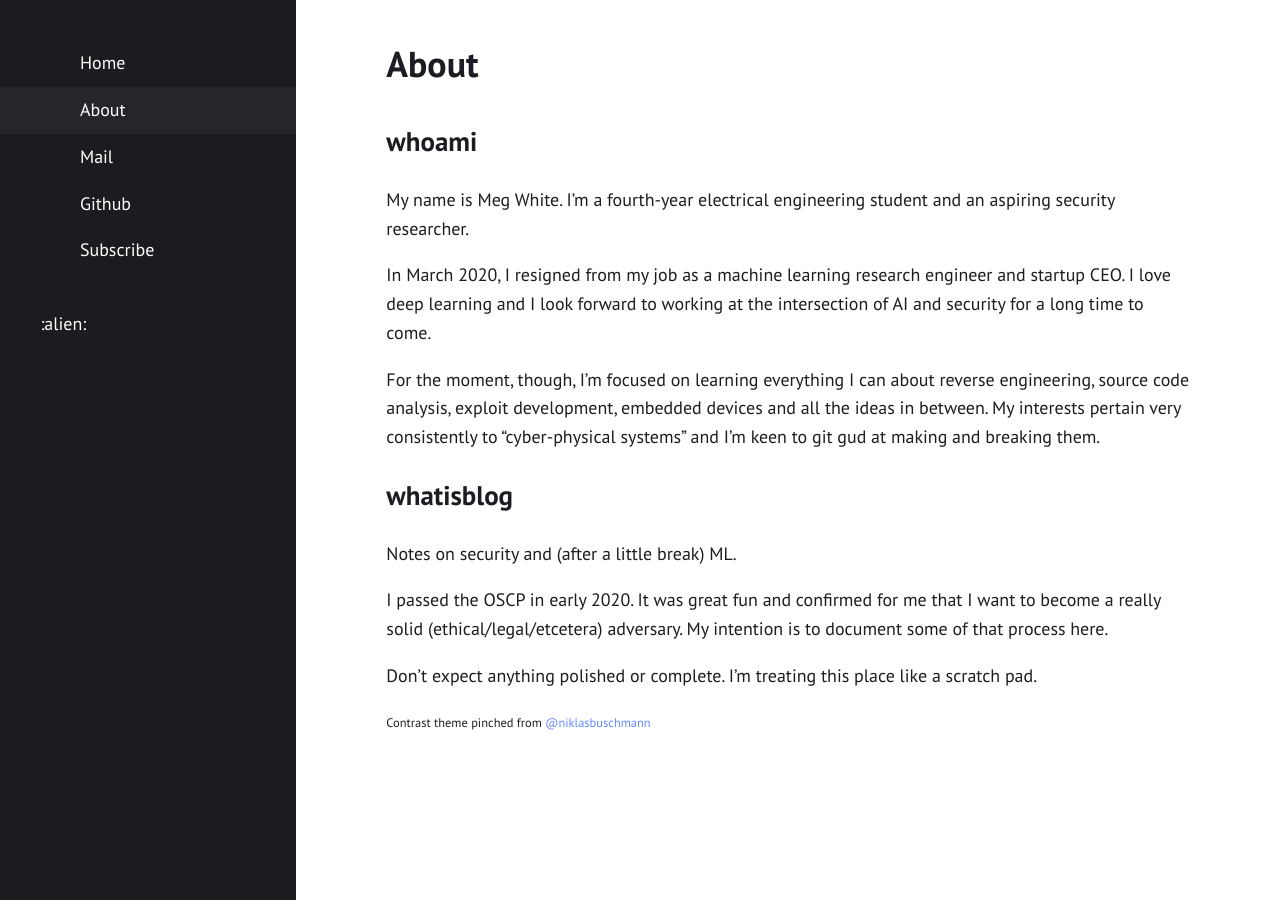
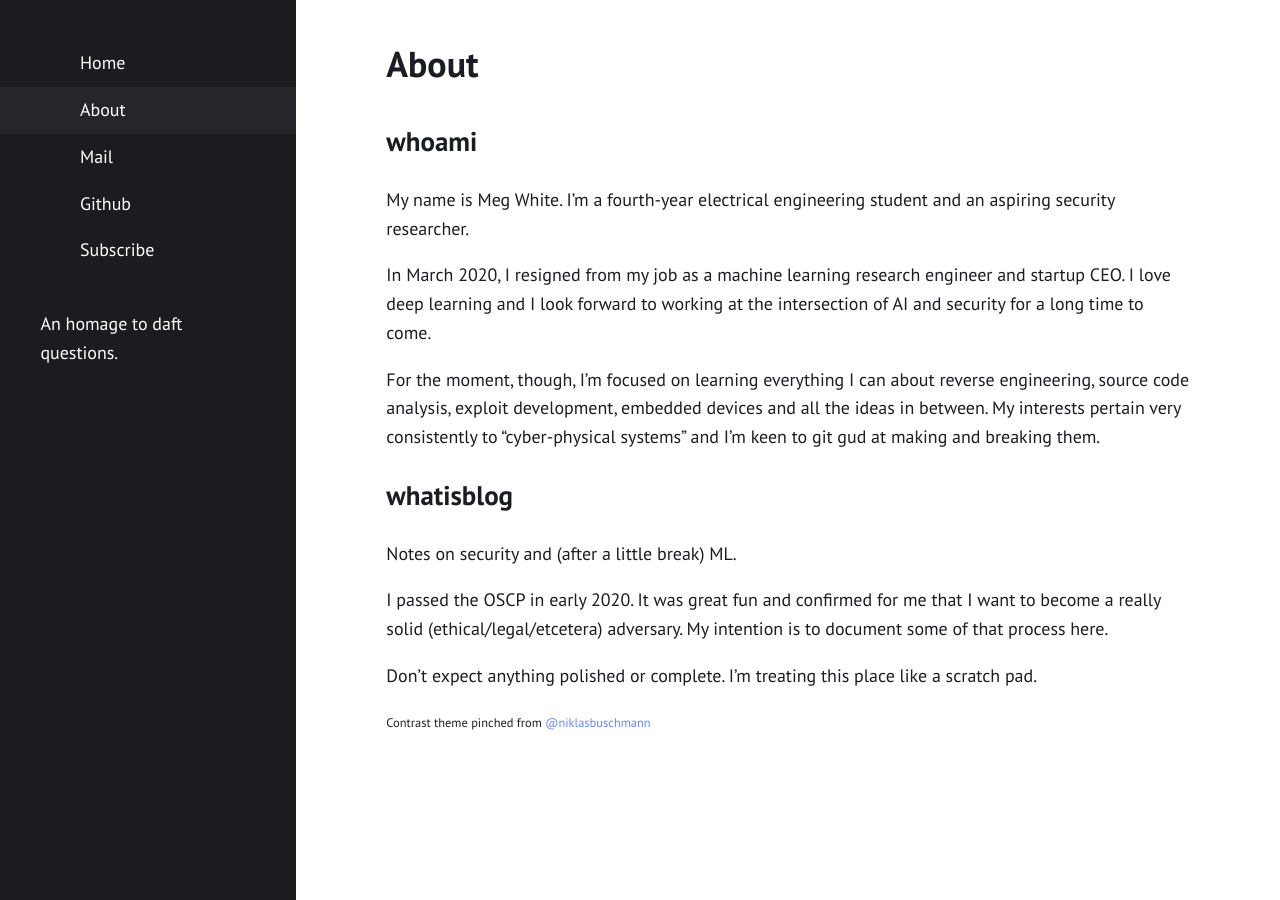
Before and after one commit to unmeg/unmeg.github.io, a Jekyll site: the page built from about.md, in a window 1280 px wide. Built offline with Jekyll 4.4.1, drawn with Linux system fonts in a browser that asks for light colours.

Commit message:
Update _config.yml

```diff
--- a/_config.yml
+++ b/_config.yml
@@ -1,6 +1,6 @@
 title: "MegLab"
 author: "Meg White"
-description: ":alien:</b>"
+description: "An homage to daft questions.</b>"
 permalink: /:title/
 lang: "en"
 excerpt_separator: "\n\n\n"
```
